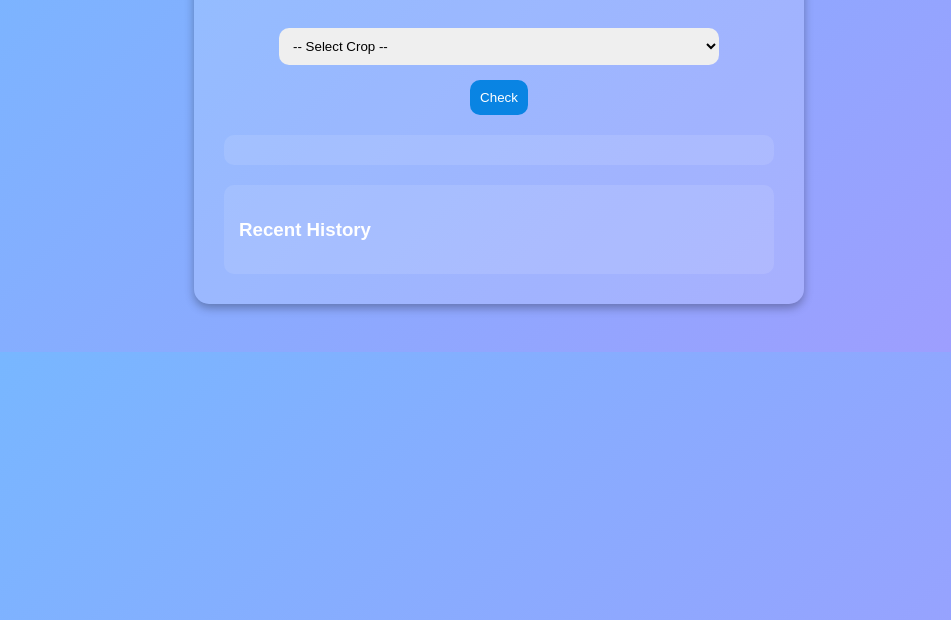
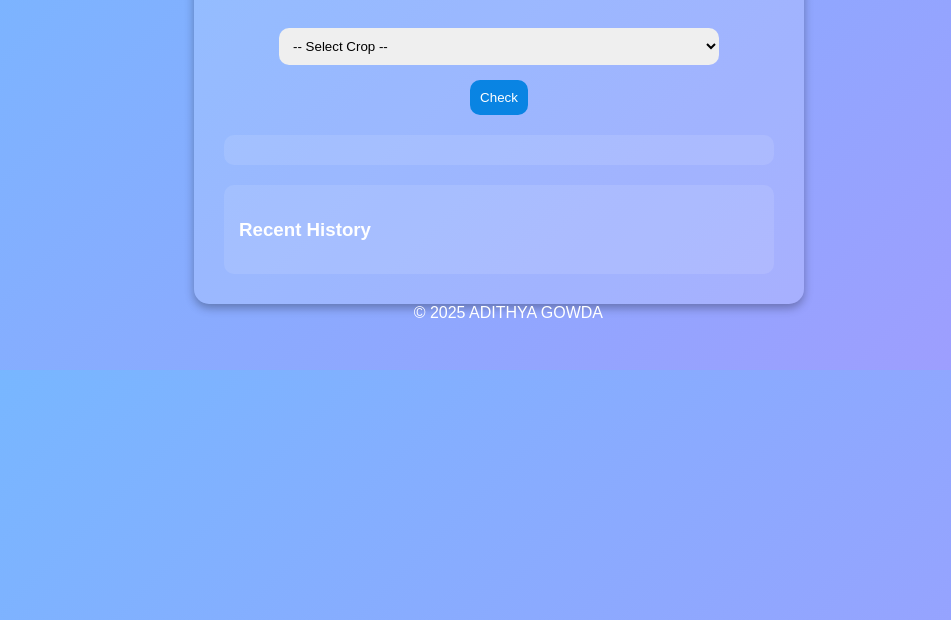
Before and after one commit to Adi140108/FARMER-WEB, a plain HTML site: page farmer water.html in a window 1280 px wide. Shown: the part 180-800 px from the top of the page, without its empty margins (141-1092 px from the left). Drawn offline with Linux system fonts and the light colour scheme; no server answers.

Commit message:
farmer water.html

```diff
--- a/farmer water.html
+++ b/farmer water.html
@@ -195,5 +195,8 @@
 
   loadHistory();
 </script>
+   <footer>
+                &copy; 2025 ADITHYA GOWDA
+            </footer>
 </body>
 </html>
```
